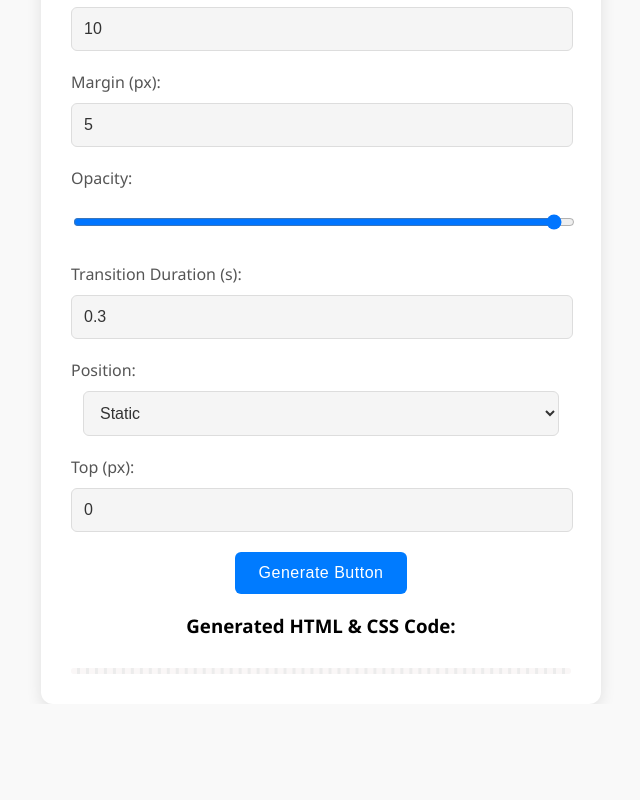
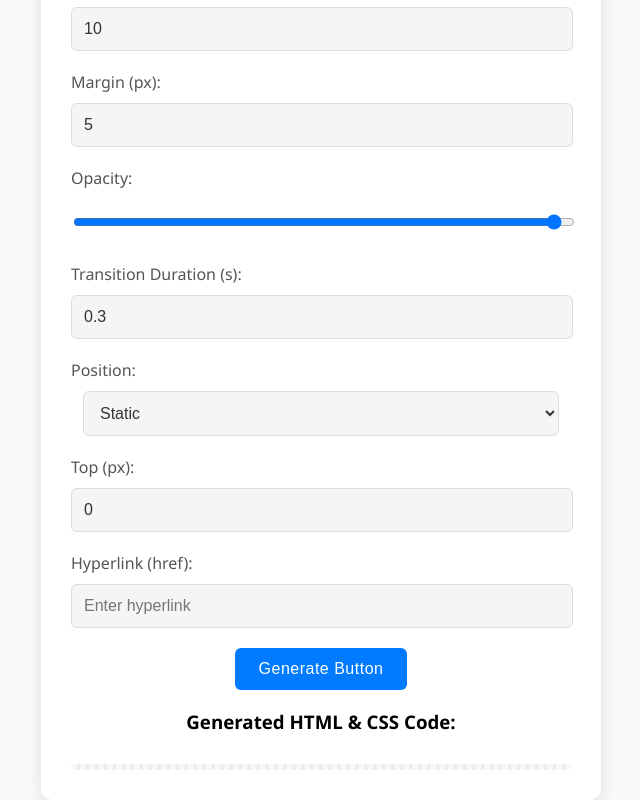
Before and after one commit to CriadorMods/ButtonHtmlGenerator, a plain HTML site: page index.html in a window 1280 px wide. Shown: the part 1971-2771 px from the top of the page, without its empty margins (319-959 px from the left). Before the commit the page ends 2675 px from the top, so only its background shows below. Drawn offline with Linux system fonts and the light colour scheme.

Commit message:
href btn update

```diff
--- a/index.html
+++ b/index.html
@@ -161,6 +161,10 @@
             <label for="top">Top (px):</label>
             <input type="number" id="top" min="0" max="500" step="1" value="0">
         </div>
+        <div>
+            <label for="href">Hyperlink (href):</label>
+            <input type="text" id="href" placeholder="Enter hyperlink">
+        </div>
         <button id="generate-btn">Generate Button</button>
         <h3>Generated HTML & CSS Code:</h3>
         <div id="button-preview"></div>
```
